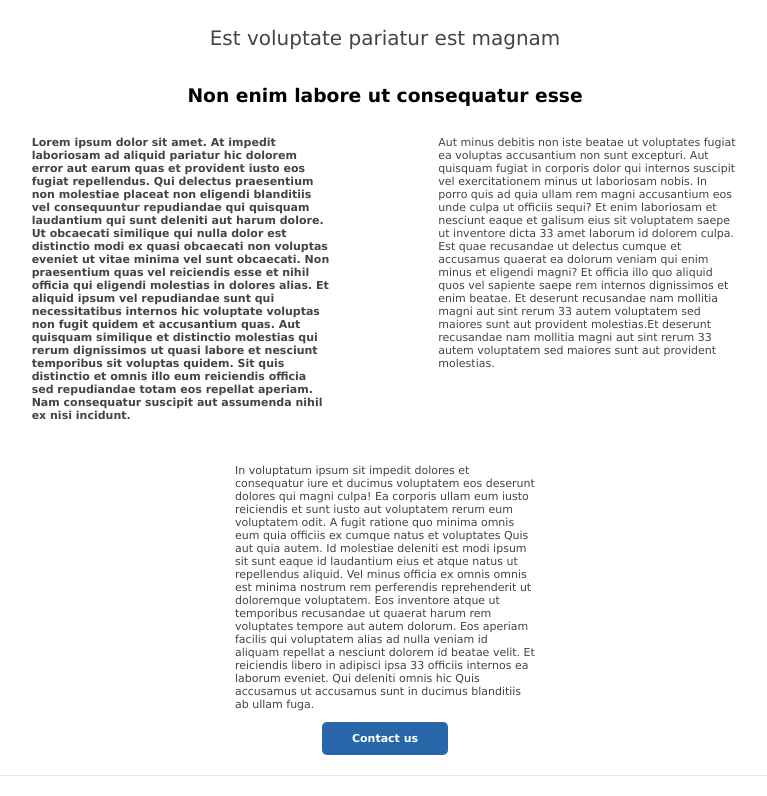
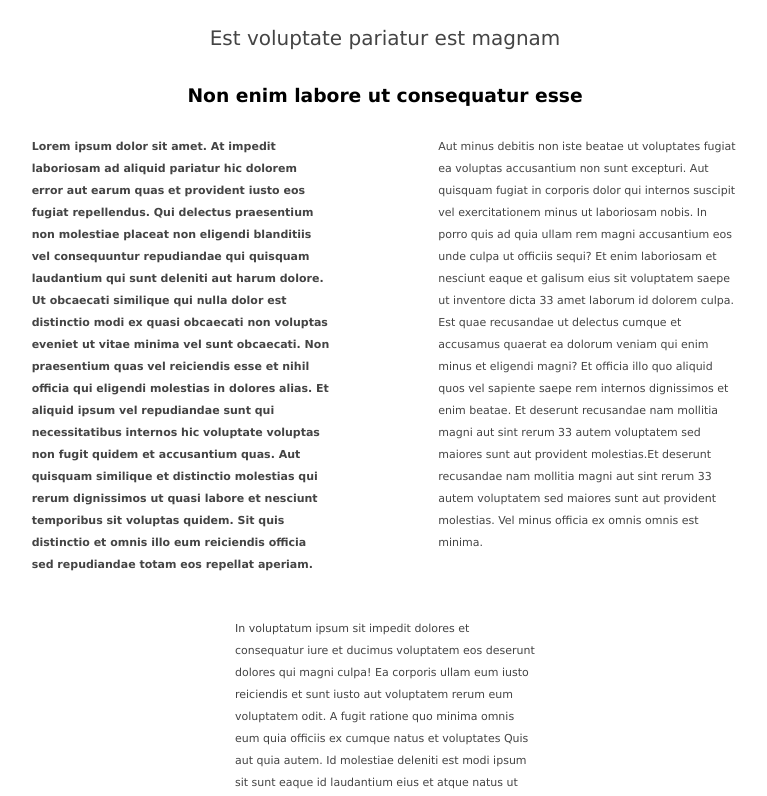
Before and after one commit to melody-sylvestre/companyWebsite, a React (Create React App) app in the folder company-app/: page / in a window 1280 px wide. Shown: the part 1220-2016 px from the top of the page, without its empty margins (255-1022 px from the left). Built offline with nearby package versions, Linux system fonts and the light colour scheme; no server answers.

Commit message:
PlainTextCardOK

```diff
--- a/company-app/src/PlainTextCard/PlainTextCard.js
+++ b/company-app/src/PlainTextCard/PlainTextCard.js
@@ -1,13 +1,14 @@
 import { Link } from "react-router-dom"
 import "./PlainTextCard.scss"
+
 const PlainTextCard = () =>  {
     return (
         <div className="plain_text_card">
             <h2>Est voluptate pariatur est magnam </h2>
             <h3>Non enim labore ut consequatur esse</h3>
             <div className="plain_text_container">
-                <p className="introduction_text">Lorem ipsum dolor sit amet. At impedit laboriosam ad aliquid pariatur hic dolorem error aut earum quas et provident iusto eos fugiat repellendus. Qui delectus praesentium non molestiae placeat non eligendi blanditiis vel consequuntur repudiandae qui quisquam laudantium qui sunt deleniti aut harum dolore. Ut obcaecati similique qui nulla dolor est distinctio modi ex quasi obcaecati non voluptas eveniet ut vitae minima vel sunt obcaecati. Non praesentium quas vel reiciendis esse et nihil officia qui eligendi molestias in dolores alias. Et aliquid ipsum vel repudiandae sunt qui necessitatibus internos hic voluptate voluptas non fugit quidem et accusantium quas. Aut quisquam similique et distinctio molestias qui rerum dignissimos ut quasi labore et nesciunt temporibus sit voluptas quidem. Sit quis distinctio et omnis illo eum reiciendis officia sed repudiandae totam eos repellat aperiam. Nam consequatur suscipit aut assumenda nihil ex nisi incidunt. </p>
-                <p>Aut minus debitis non iste beatae ut voluptates fugiat ea voluptas accusantium non sunt excepturi. Aut quisquam fugiat in corporis dolor qui internos suscipit vel exercitationem minus ut laboriosam nobis. In porro quis ad quia ullam rem magni accusantium eos unde culpa ut officiis sequi? Et enim laboriosam et nesciunt eaque et galisum eius sit voluptatem saepe ut inventore dicta 33 amet laborum id dolorem culpa. Est quae recusandae ut delectus cumque et accusamus quaerat ea dolorum veniam qui enim minus et eligendi magni? Et officia illo quo aliquid quos vel sapiente saepe rem internos dignissimos et enim beatae. Et deserunt recusandae nam mollitia magni aut sint rerum 33 autem voluptatem sed maiores sunt aut provident molestias.Et deserunt recusandae nam mollitia magni aut sint rerum 33 autem voluptatem sed maiores sunt aut provident molestias. </p>
+                <p className="introduction_text">Lorem ipsum dolor sit amet. At impedit laboriosam ad aliquid pariatur hic dolorem error aut earum quas et provident iusto eos fugiat repellendus. Qui delectus praesentium non molestiae placeat non eligendi blanditiis vel consequuntur repudiandae qui quisquam laudantium qui sunt deleniti aut harum dolore. Ut obcaecati similique qui nulla dolor est distinctio modi ex quasi obcaecati non voluptas eveniet ut vitae minima vel sunt obcaecati. Non praesentium quas vel reiciendis esse et nihil officia qui eligendi molestias in dolores alias. Et aliquid ipsum vel repudiandae sunt qui necessitatibus internos hic voluptate voluptas non fugit quidem et accusantium quas. Aut quisquam similique et distinctio molestias qui rerum dignissimos ut quasi labore et nesciunt temporibus sit voluptas quidem. Sit quis distinctio et omnis illo eum reiciendis officia sed repudiandae totam eos repellat aperiam. </p>
+                <p>Aut minus debitis non iste beatae ut voluptates fugiat ea voluptas accusantium non sunt excepturi. Aut quisquam fugiat in corporis dolor qui internos suscipit vel exercitationem minus ut laboriosam nobis. In porro quis ad quia ullam rem magni accusantium eos unde culpa ut officiis sequi? Et enim laboriosam et nesciunt eaque et galisum eius sit voluptatem saepe ut inventore dicta 33 amet laborum id dolorem culpa. Est quae recusandae ut delectus cumque et accusamus quaerat ea dolorum veniam qui enim minus et eligendi magni? Et officia illo quo aliquid quos vel sapiente saepe rem internos dignissimos et enim beatae. Et deserunt recusandae nam mollitia magni aut sint rerum 33 autem voluptatem sed maiores sunt aut provident molestias.Et deserunt recusandae nam mollitia magni aut sint rerum 33 autem voluptatem sed maiores sunt aut provident molestias. Vel minus officia ex omnis omnis est minima. </p>
                 <p>In voluptatum ipsum sit impedit dolores et consequatur iure et ducimus voluptatem eos deserunt dolores qui magni culpa! Ea corporis ullam eum iusto reiciendis et sunt iusto aut voluptatem rerum eum voluptatem odit. A fugit ratione quo minima omnis eum quia officiis ex cumque natus et voluptates Quis aut quia autem. Id molestiae deleniti est modi ipsum sit sunt eaque id laudantium eius et atque natus ut repellendus aliquid. Vel minus officia ex omnis omnis est minima nostrum rem perferendis reprehenderit ut doloremque voluptatem. Eos inventore atque ut temporibus recusandae ut quaerat harum rem voluptates tempore aut autem dolorum. Eos aperiam facilis qui voluptatem alias ad nulla veniam id aliquam repellat a nesciunt dolorem id beatae velit. Et reiciendis libero in adipisci ipsa 33 officiis internos ea laborum eveniet. Qui deleniti omnis hic Quis accusamus ut accusamus sunt in ducimus blanditiis ab ullam fuga. </p>
             </div>
             <Link className="link_plain_text_container" to="/contact-us">Contact us</Link>
--- a/company-app/src/PlainTextCard/PlainTextCard.scss
+++ b/company-app/src/PlainTextCard/PlainTextCard.scss
@@ -17,11 +17,10 @@
 
     h2 {
         color:$primary_text_colour;
-        font-family: $main_font;
-        font-size: $title_font_size ;
-        font-weight: 400;
+        @include standardTitle;
     }
 }
+
 .plain_text_container {
     align-items: flex-start;
     display: flex;
@@ -29,10 +28,10 @@
     justify-content: space-evenly ;
     flex-wrap: wrap;
     gap: 20px;
+
     p {
         color: $primary_text_colour;
-        font-family: $main_font;
-        font-size: $paragraph_font_size;
+        @include standardParagraph;
         max-width: 300px;
     }
 
@@ -43,15 +42,7 @@
 }
 
 .link_plain_text_container{
-    background-color: $primary_accent_colour;
-    border-radius: 5px;
-    border-style: none;
-    color: $tertiary_text_colour;
-    font-family: $main_font;
-    font-size: $paragraph_font_size;
-    font-weight: bold ;
-    text-decoration: none;
-    padding: 10px 30px;
+    @include darkButton;
 }
 
 
--- a/company-app/src/styles/_fontsAndTextStyles.scss
+++ b/company-app/src/styles/_fontsAndTextStyles.scss
@@ -15,6 +15,7 @@ $title_font_size: 20px;
         font-size: $paragraph_font_size;
         font-weight: bold;
         padding: 10px 20px;
+        text-decoration: none;
         width: 120px;
 }
 
@@ -27,6 +28,7 @@ $title_font_size: 20px;
     font-size: $paragraph_font_size;
     font-weight: bold;
     padding: 10px 20px;
+    text-decoration: none;
     width: 120px;
 }
 
```
